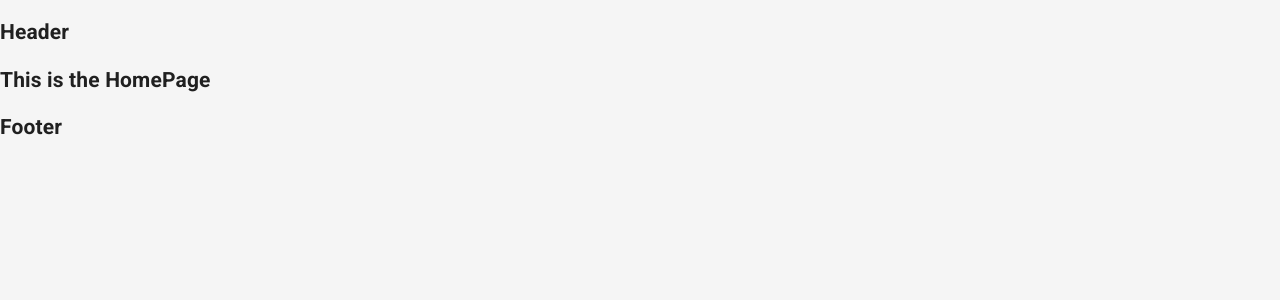
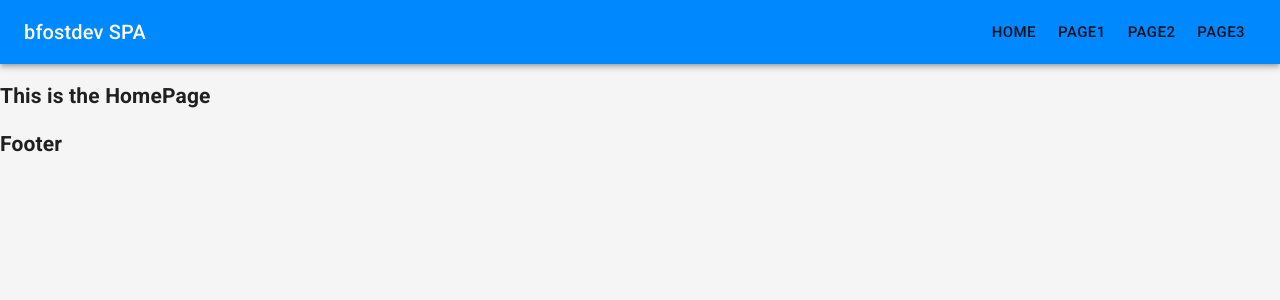
Before and after one commit to brriann/reactredux, a React (Create React App) app: page / in a window 1280 px wide. Shown: the top 300 px of the page. Built offline with nearby package versions, Linux system fonts and the light colour scheme.

Commit message:
navbar and mobile nav drawer

```diff
--- a/src/App.tsx
+++ b/src/App.tsx
@@ -1,4 +1,4 @@
-import React, { Fragment, Suspense, lazy } from "react";
+import React, { Fragment, Suspense, lazy, useState, useCallback } from "react";
 import { BrowserRouter, Route, Switch } from 'react-router-dom';
 import { MuiThemeProvider, CssBaseline } from "@material-ui/core";
 import theme from './theme';
@@ -11,12 +11,28 @@ const Page1Component = lazy(() => import("./pages/Page1"));
 const Page2Component = lazy(() => import("./pages/Page2"));
 const Page3Component = lazy(() => import("./pages/Page3"));
 
-function App() {
+
+const App = () => {
+
+  const [isMobileDrawerOpen, setIsMobileDrawerOpen] = useState(false);
+
+  const handleMobileDrawerOpen = useCallback(() => {
+    setIsMobileDrawerOpen(true);
+  }, [setIsMobileDrawerOpen]);
+
+  const handleMobileDrawerClose = useCallback(() => {
+    setIsMobileDrawerOpen(false);
+  }, [setIsMobileDrawerOpen]);
+
   return (
     <BrowserRouter>
       <MuiThemeProvider theme={theme}>
         <CssBaseline />
-        <Header />
+        <Header
+          mobileDrawerOpen={isMobileDrawerOpen}
+          handleMobileDrawerOpen={handleMobileDrawerOpen}
+          handleMobileDrawerClose={handleMobileDrawerClose}
+        />
         <Suspense fallback={<Fragment />}>
           <Switch>
             <Route path="/page1">
--- a/src/shared/Header.tsx
+++ b/src/shared/Header.tsx
@@ -1,10 +1,105 @@
 import React from 'react';
+import { AppBar, Button, Hidden, IconButton, Toolbar, Typography } from '@material-ui/core';
+import MenuIcon from '@material-ui/icons/Menu';
+import { makeStyles } from '@material-ui/core/styles';
+import { Link } from 'react-router-dom';
 
-const Header = () => {
+import MobileNav from './MobileNav';
+
+import { menuItem } from './types';
+
+const menuItems: menuItem[] = [
+    {
+        link: "/",
+        name: "Home"
+    },
+    {
+        link: "/page1",
+        name: "Page1"
+    },
+    {
+        link: "/page2",
+        name: "Page2"
+    },
+    {
+        link: "/page3",
+        name: "Page3"
+    },
+];
+
+
+const useStyles = makeStyles((theme) => ({
+    root: {
+        flexGrow: 1,
+    },
+    menuButton: {
+        marginRight: theme.spacing(2),
+    },
+    title: {
+        flexGrow: 1,
+    },
+}));
+
+export interface IHeaderProps {
+    mobileDrawerOpen: boolean;
+    handleMobileDrawerOpen: any;
+    handleMobileDrawerClose: any;
+};
+
+const Header: React.FC<IHeaderProps> = (props: IHeaderProps) => {
+    const {
+        mobileDrawerOpen,
+        handleMobileDrawerOpen,
+        handleMobileDrawerClose
+    } = props;
+
+    const classes = useStyles();
+
     return (
-        <React.Fragment>
-            <h2>Header</h2>
-        </React.Fragment>
+        <div className={classes.root}>
+            <AppBar position="static">
+                <Toolbar>
+                    <Hidden mdUp>
+                        <IconButton
+                            edge="start"
+                            className={classes.menuButton}
+                            color="inherit"
+                            aria-label="menu"
+                            onClick={handleMobileDrawerOpen}
+                        >
+                            <MenuIcon />
+                        </IconButton>
+                    </Hidden>
+                    <Typography variant="h6" className={classes.title}>
+                        bfostdev SPA
+                </Typography>
+                    <Hidden smDown>
+                        {menuItems.map(elt => {
+                            return (
+                                <Link
+                                    key={elt.name}
+                                    to={elt.link}
+                                    onClick={handleMobileDrawerClose}
+                                    style={{ textDecoration: 'none' }}
+                                >
+                                    <Button
+                                        size="large"
+                                    >
+                                        {elt.name}
+                                    </Button>
+                                </Link>
+                            );
+                        })}
+                    </Hidden>
+                </Toolbar>
+            </AppBar>
+            <MobileNav
+                menuItems={menuItems}
+                anchor="left"
+                open={mobileDrawerOpen}
+                onClose={handleMobileDrawerClose}
+            />
+        </div>
     );
 };
 
--- a/src/shared/MobileNav.tsx
+++ b/src/shared/MobileNav.tsx
@@ -1,11 +1,118 @@
-import React from 'react';
+import React, { useEffect } from 'react';
+import {
+    Drawer,
+    Toolbar,
+    IconButton,
+    ListItemText,
+    ListItemIcon,
+    ListItem,
+    List,
+    withStyles,
+    withWidth,
+    isWidthUp,
+    Typography
+} from '@material-ui/core';
+import CloseIcon from "@material-ui/icons/Close";
+import { Link } from 'react-router-dom';
 
-const MobileNav = () => {
+import { menuItem } from './types';
+
+const styles = (theme: any) => ({
+    closeIcon: {
+        marginRight: theme.spacing(0.5)
+    },
+    headSection: {
+        width: 200
+    },
+    blackList: {
+        backgroundColor: theme.palette.common.black,
+        height: "100%"
+    },
+    noDecoration: {
+        textDecoration: "none !important"
+    }
+});
+
+export interface IMobileNavProps {
+    menuItems: menuItem[];
+    anchor: any;
+    open: any;
+    onClose: any;
+    classes?: any;
+    width?: any;
+    theme?: any;
+};
+
+
+const MobileNav: React.FC<IMobileNavProps> = (props: IMobileNavProps) => {
+
+    const {
+        menuItems,
+        anchor,
+        open,
+        onClose,
+        classes,
+        width,
+        theme
+    } = props;
+
+    useEffect(() => {
+        window.onresize = () => {
+            if (isWidthUp("sm", width) && open) {
+                onClose();
+            }
+        };
+    }, [width, open, onClose]);
+
     return (
-        <React.Fragment>
-            <h2>MobileNav</h2>
-        </React.Fragment>
+        <Drawer variant="temporary" open={open} onClose={onClose} anchor={anchor}>
+            <Toolbar>
+                <ListItem
+                    style={{
+                        paddingTop: theme.spacing(0),
+                        paddingBottom: theme.spacing(0),
+                        height: "100%",
+                        justifyContent: anchor === "left" ? "flex-start" : "flex-end"
+                    }}
+                    disableGutters
+                >
+                    <ListItemIcon className={classes.closeIcon}>
+                        <IconButton onClick={onClose} aria-label="Close Navigation">
+                            <CloseIcon color="primary" />
+                        </IconButton>
+                    </ListItemIcon>
+                </ListItem>
+            </Toolbar>
+            <List className={classes.blackList}>
+                {menuItems.map(elt => {
+                    return (
+                        <Link
+                            key={elt.name}
+                            to={elt.link}
+                            onClick={onClose}
+                            style={{ textDecoration: 'none' }}
+                        >
+                            <ListItem
+                                button
+                                disableRipple
+                                disableTouchRipple
+                            >
+                                <ListItemText
+                                    primary={
+                                        <Typography variant="subtitle1" className="text-white">
+                                            {elt.name}
+                                        </Typography>
+                                    }
+                                />
+                            </ListItem>
+                        </Link>
+                    );
+                })}
+            </List>
+        </Drawer>
     );
 };
 
-export default MobileNav;
+export default withWidth()(
+    withStyles(styles, { withTheme: true })(MobileNav)
+);
--- /dev/null
+++ b/src/shared/types.ts
@@ -0,0 +1,4 @@
+export interface menuItem {
+    link: string;
+    name: string;
+};
--- a/src/theme.ts
+++ b/src/theme.ts
@@ -1,9 +1,9 @@
 //@ts-nocheck
 
-import { createMuiTheme, responsiveFontSizes } from "@material-ui/core";
+import { unstable_createMuiStrictModeTheme as createMuiTheme, responsiveFontSizes } from "@material-ui/core";
 
 // colors
-const primary = "#b3294e";
+const primary = "#0088ff";
 const secondary = "#4829B2";
 const black = "#343a40";
 const darkBlack = "rgb(36, 40, 44)";
@@ -121,6 +121,11 @@ const theme = createMuiTheme({
       }
     }
   },
+  MuiButton: {
+    raisedPrimary: {
+      color: 'white',
+    }
+  },
   typography: {
     useNextVariants: true
   }
```
